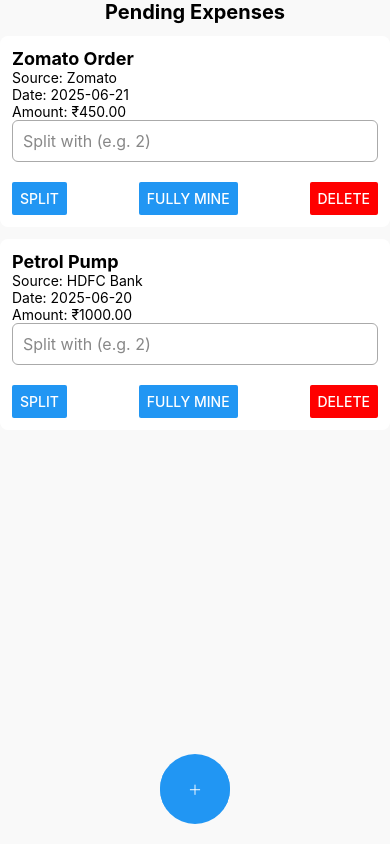
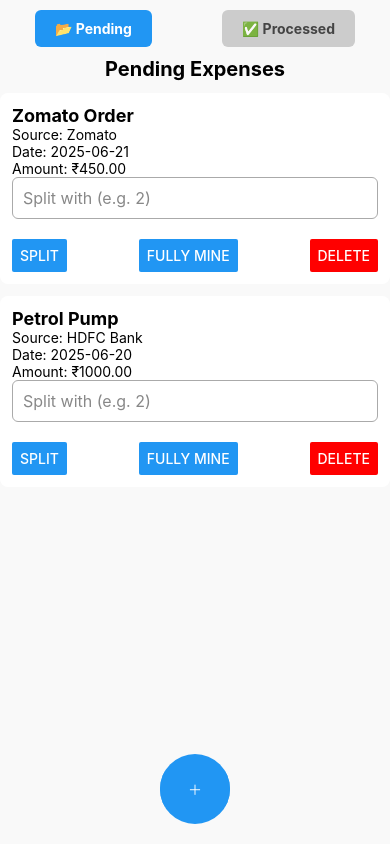
Before and after one commit to Kevin-DeBruyne/expense_tracker, a React Native app: screen / in a window 390 px wide. Built offline with nearby package versions, Linux system fonts and the light colour scheme.

Commit message:
basic UI working fine

```diff
--- a/App.tsx
+++ b/App.tsx
@@ -1,4 +1,5 @@
 import React, { useState } from 'react';
+import { TouchableOpacity } from 'react-native';
 import {
   SafeAreaView,
   View,
@@ -137,13 +138,45 @@ export default function App() {
 
   return (
     <SafeAreaView style={styles.container}>
-      {/* <View style={styles.headerRow}>
-        <Button title="➕ Add Expense" onPress={() => setModalVisible(true)} />
-        <Button
+      {/* <View style={styles.headerRow}> */}
+        {/* <Button title="➕ Add Expense" onPress={() => setModalVisible(true)} /> */}
+        {/* <Button
           title={showProcessed ? '⬅️ Show Pending' : '✅ View Processed'}
           onPress={() => setShowProcessed(!showProcessed)}
         />
       </View> */}
+      <View style={styles.toggleRow}>
+  <TouchableOpacity
+    style={[
+      styles.toggleButtonCustom,
+      !showProcessed && styles.activeButton,
+    ]}
+    onPress={() => setShowProcessed(false)}
+  >
+    <Text style={[
+      styles.toggleButtonText,
+      !showProcessed && styles.activeText,
+    ]}>
+      📂 Pending
+    </Text>
+  </TouchableOpacity>
+
+  <TouchableOpacity
+    style={[
+      styles.toggleButtonCustom,
+      showProcessed && styles.activeButton,
+    ]}
+    onPress={() => setShowProcessed(true)}
+  >
+    <Text style={[
+      styles.toggleButtonText,
+      showProcessed && styles.activeText,
+    ]}>
+      ✅ Processed
+    </Text>
+  </TouchableOpacity>
+</View>
+
 
 
 
@@ -295,6 +328,44 @@ const styles = StyleSheet.create({
     backgroundColor: '#2196F3',
     elevation: 5,
   },
+  toggleRow: {
+    flexDirection: 'row',
+    justifyContent: 'space-evenly',
+    marginVertical: 10,
+    paddingHorizontal: 10,
+  },
+
+  toggleButton: {
+    flex: 1,
+    marginHorizontal: 5,
+  },
+
+  toggleRow: {
+    flexDirection: 'row',
+    justifyContent: 'space-around',
+    marginVertical: 10,
+  },
+
+  toggleButtonCustom: {
+    paddingVertical: 10,
+    paddingHorizontal: 20,
+    backgroundColor: '#ccc',
+    borderRadius: 6,
+  },
+
+  activeButton: {
+    backgroundColor: '#2196F3',
+  },
+
+  toggleButtonText: {
+    color: '#444',
+    fontWeight: 'bold',
+  },
+
+  activeText: {
+    color: '#fff',
+  },
+
 
 
 
```
